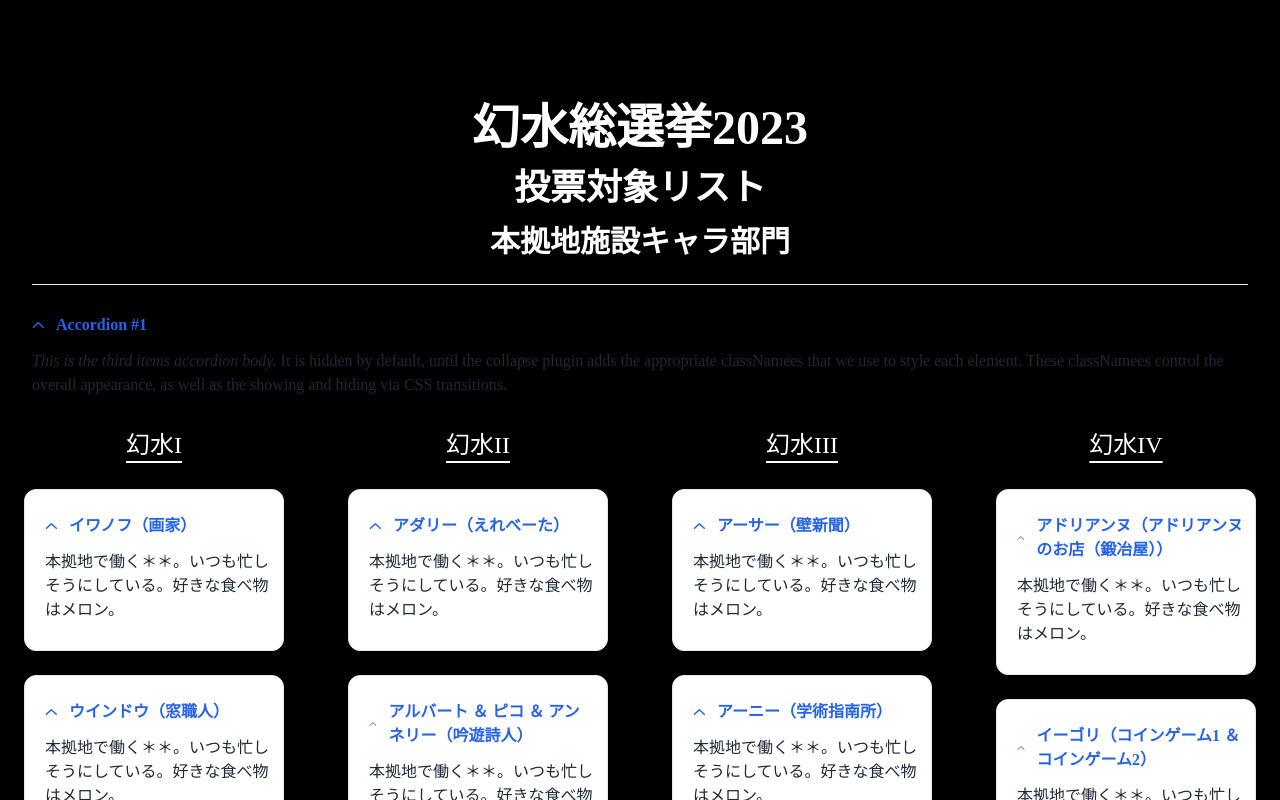
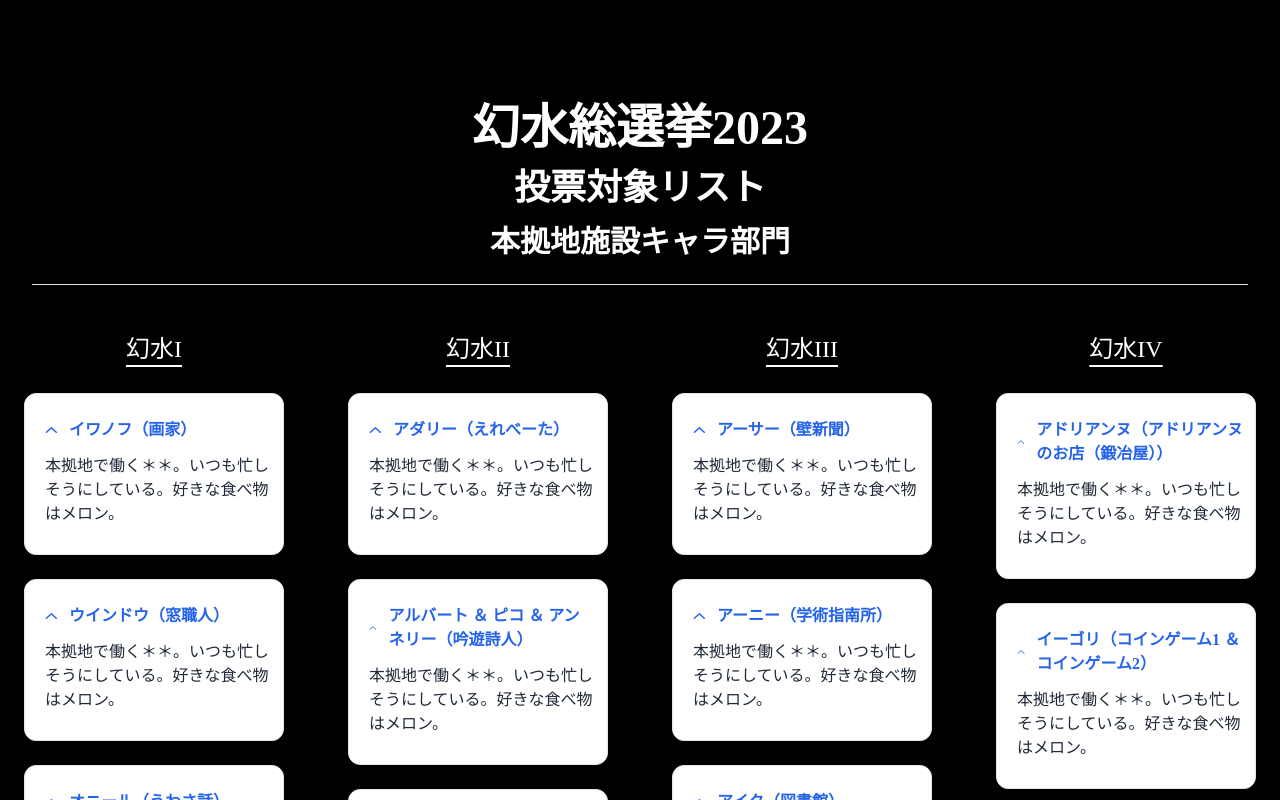
Before and after one commit to true-runes/election-bulletin-2023, a Next.js app: page /headquarters-characters in a window 1280 px wide. Shown: the top 800 px of the page. Built offline with nearby package versions, Linux system fonts and the light colour scheme.

Commit message:
refactor: 💡 コンポーネントに切り出した

```diff
--- /dev/null
+++ b/src/app/components/CharacterCard.tsx
@@ -0,0 +1,43 @@
+'use client'
+
+import { useEffect } from 'react'
+import { SvgAccordionUp } from '@/app/components/SvgAccordionUp'
+import { SvgAccordionDown } from '@/app/components/SvgAccordionDown'
+
+export const CharacterCard = (props: any) => {
+  useEffect(() => {
+    // @ts-ignore
+    import('preline')
+  }, [])
+
+  return (
+    <div className="city-and-title px-6 py-1" key={props.index}>
+      <div className="flex flex-col bg-white border shadow-sm rounded-xl p-2 md:p-3 dark:bg-gray-900 dark:border-gray-700 dark:shadow-slate-700/[.7] dark:text-white my-2">
+        <div className="hs-accordion-group">
+          <div
+            className="hs-accordion active ml-2"
+            id="hs-basic-with-arrow-heading-one"
+          >
+            <button
+              className="hs-accordion-toggle hs-accordion-active:text-blue-600 group py-3 inline-flex items-center gap-x-3 w-full font-semibold text-left text-gray-800 transition hover:text-gray-500 dark:hs-accordion-active:text-blue-500 dark:text-gray-200 dark:hover:text-gray-400"
+              aria-controls="hs-basic-with-arrow-collapse-one"
+            >
+              <SvgAccordionUp />
+              <SvgAccordionDown />
+              <span>{props.headquartersCharacter}</span>
+            </button>
+            <div
+              id="hs-basic-with-arrow-collapse-one"
+              className="hs-accordion-content w-full overflow-hidden transition-[height] duration-300"
+              aria-labelledby="hs-basic-with-arrow-heading-one"
+            >
+              <div className="text-left text-gray-800 dark:text-gray-200 pb-4">
+                本拠地で働く＊＊。いつも忙しそうにしている。好きな食べ物はメロン。
+              </div>
+            </div>
+          </div>
+        </div>
+      </div>
+    </div>
+  )
+}
--- a/src/app/headquarters-characters/page.tsx
+++ b/src/app/headquarters-characters/page.tsx
@@ -2,9 +2,7 @@ import productToHeadquartersCharacters from '@/app/resource/headquartersCharacte
 
 import { ToTopPageFooter } from '@/app/components/ToTopPageFooter'
 import { GensosenkyoFooter } from '@/app/components/GensosenkyoFooter'
-import { HelloWorld } from '@/app/components/HelloWorld'
-import { SvgAccordionUp } from '@/app/components/SvgAccordionUp'
-import { SvgAccordionDown } from '@/app/components/SvgAccordionDown'
+import { CharacterCard } from '@/app/components/CharacterCard'
 
 export const metadata = {
   title: '本拠地施設キャラ部門',
@@ -28,7 +26,6 @@ const Cities = () => {
         <div className="my-4">
           <hr />
         </div>
-        <HelloWorld />
       </div>
 
       <div className="text-center">
@@ -42,34 +39,11 @@ const Cities = () => {
                 </h1>
                 {headquartersCharacters.map(
                   (headquartersCharacter: any, index: number) => (
-                    <div className="city-and-title px-6 py-1" key={index}>
-                      <div className="flex flex-col bg-white border shadow-sm rounded-xl p-2 md:p-3 dark:bg-gray-900 dark:border-gray-700 dark:shadow-slate-700/[.7] dark:text-white my-2">
-                        <div className="hs-accordion-group">
-                          <div
-                            className="hs-accordion active ml-2"
-                            id="hs-basic-with-arrow-heading-one"
-                          >
-                            <button
-                              className="hs-accordion-toggle hs-accordion-active:text-blue-600 group py-3 inline-flex items-center gap-x-3 w-full font-semibold text-left text-gray-800 transition hover:text-gray-500 dark:hs-accordion-active:text-blue-500 dark:text-gray-200 dark:hover:text-gray-400"
-                              aria-controls="hs-basic-with-arrow-collapse-one"
-                            >
-                              <SvgAccordionUp />
-                              <SvgAccordionDown />
-                              <span> {headquartersCharacter}</span>
-                            </button>
-                            <div
-                              id="hs-basic-with-arrow-collapse-one"
-                              className="hs-accordion-content w-full overflow-hidden transition-[height] duration-300"
-                              aria-labelledby="hs-basic-with-arrow-heading-one"
-                            >
-                              <div className="text-left text-gray-800 dark:text-gray-200 pb-4">
-                                本拠地で働く＊＊。いつも忙しそうにしている。好きな食べ物はメロン。
-                              </div>
-                            </div>
-                          </div>
-                        </div>
-                      </div>
-                    </div>
+                    <CharacterCard
+                      key={index}
+                      index={index}
+                      headquartersCharacter={headquartersCharacter}
+                    />
                   )
                 )}
               </div>
```
